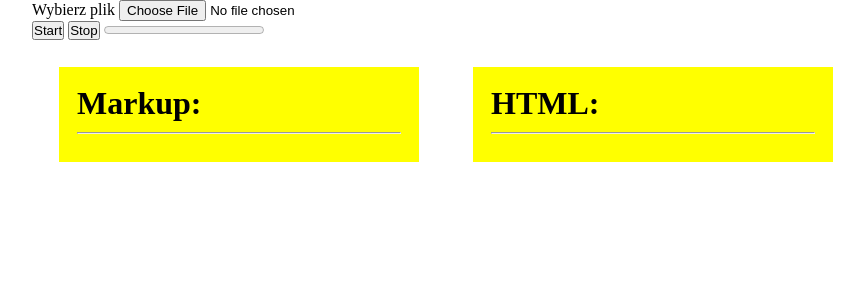
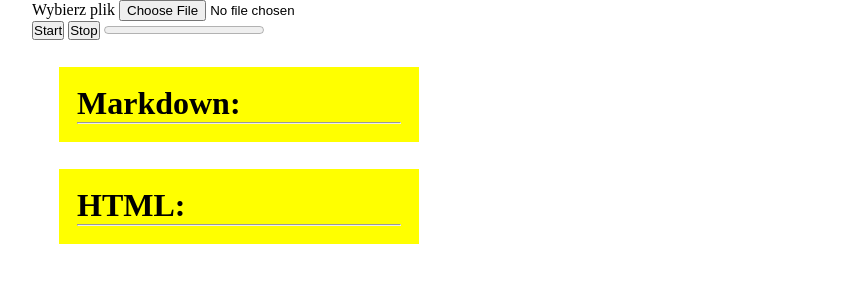
Before and after one commit to mngweb/bfe_week3_ex5, a plain HTML site: page index.html in a window 1280 px wide. Shown: the whole page, without its empty margins (158-1022 px from the left). Drawn offline with Linux system fonts and the light colour scheme.

Commit message:
Zadanie 3.5

```diff
--- a/index.html
+++ b/index.html
@@ -25,11 +25,11 @@
 
         <progress id="progress" value="0" min="0" max="100"></progress>
 
-        <div id="markup">
+        <div id="markdown">
             <div id="input">
-                <h1>Markup:</h1>
+                <h1>Markdown:</h1>
                 <hr>
-                <div id="markupOutput"></div>
+                <div id="markdownOutput"></div>
             </div>
             <div id="output">
                 <h1>HTML:</h1>
```
